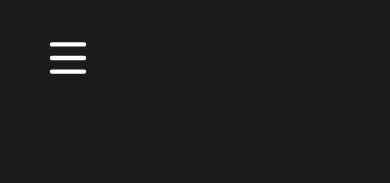
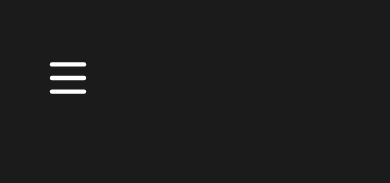
Before and after one commit to Doenut999/Byte, a React (Create React App) app: page / in a window 390 px wide. Shown: the top 183 px of the page. Built offline with nearby package versions, Linux system fonts and the light colour scheme.

Commit message:
hamburger done --done

```diff
--- a/src/components/ShowButton.js
+++ b/src/components/ShowButton.js
@@ -25,7 +25,7 @@ const Button = styled.button`
   z-index: 13;
   cursor: pointer;
   border-radius: 4px;
-  top: 10px;
+  top: 30px;
   left: 20px;
 `
 
```
